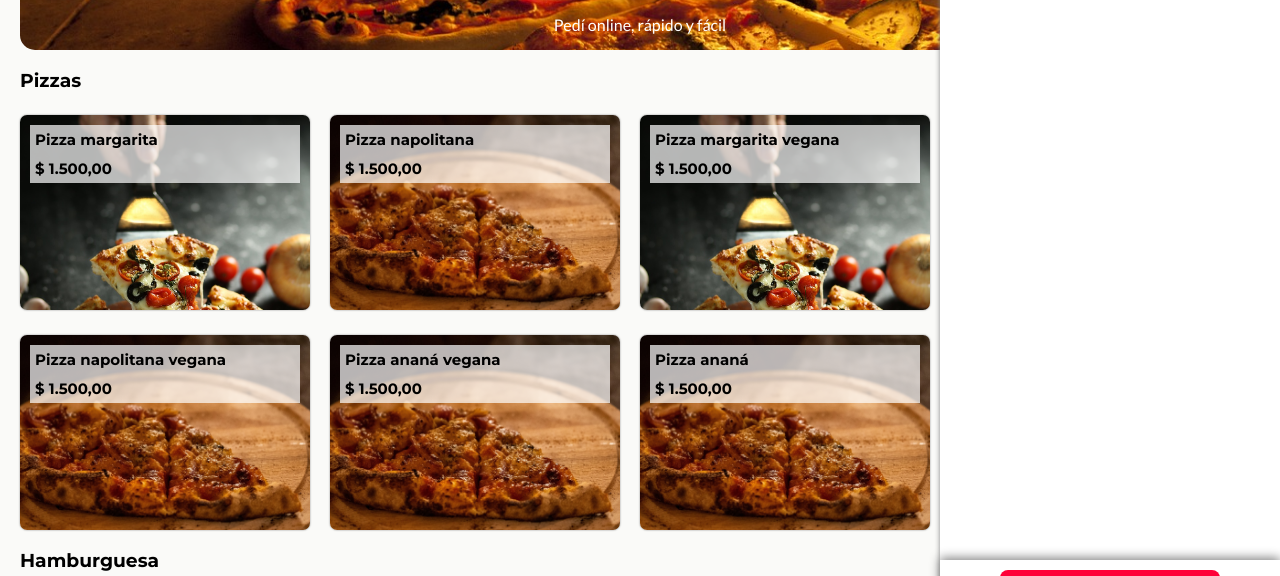
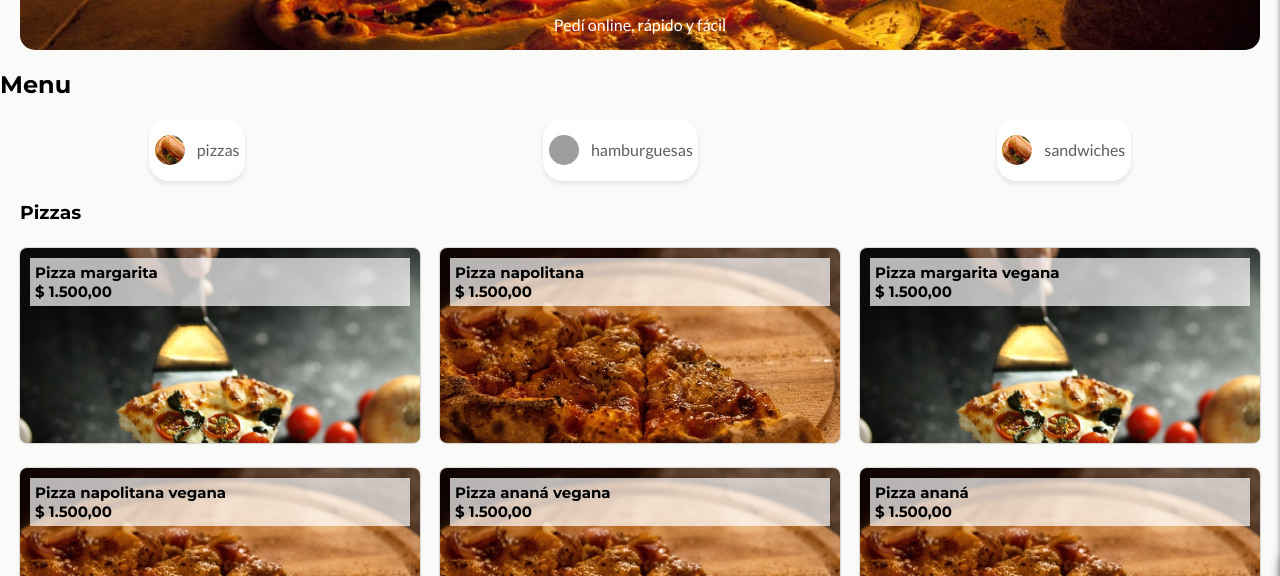
Before and after one commit to Victoria00000/pizza, a React (Create React App) app: page / in a window 1280 px wide. Shown: the part 201-777 px from the top of the page. Built offline with nearby package versions, Linux system fonts and the light colour scheme; grey boxes are pictures that could not be loaded.

Commit message:
pequeño arreglo para que funcione el hidden correctamente en Orders.js

```diff
--- a/src/components/cart/CartIcon.js
+++ b/src/components/cart/CartIcon.js
@@ -2,7 +2,7 @@ import React from 'react';
 import { ReactComponent as ShoppingIcon } from '../../assets/cart.svg';
 import styled from 'styled-components';
 import { useDispatch } from 'react-redux';
-import * as cartActions from '../../redux/cart/CartActions';
+import * as cartActions from '../../redux/cart/cartActions';
 
 //estilos
 const CartIconStyled = styled.div`
--- a/src/components/menu/Menu.js
+++ b/src/components/menu/Menu.js
@@ -3,23 +3,38 @@ import { useSelector } from 'react-redux';
 import styled from 'styled-components';
 import { formatPrice } from '../../data/data';
 import { ItemStyled, FoodGridStyled, LabelStyled } from './FoodGrid.js';
+import { TagsCardStyled, TagsImgStyled, TagsMenuStyled } from './TagsMenu';
 
-//estilos del componente Menu
+// estilos del componente Menu //
 export const MenuStyled = styled.div`
   height: 1000px;
-  margin: 0px 350px 50px 20px;
+  margin: 0px 20px 50px 20px;
   z-index: 3;
 `;
 
-//componente Menu
+// componente Menu //
 export const Menu = ({ setOpenFood }) => {
+  //
   const FoodItems = useSelector((state) => {
     //console.log(state.products.foods);
     return state.products.foods;
   });
+  const categories = useSelector((state) => {
+    return state.categories.categories;
+  });
 
   return (
     <>
+      <h2> Menu </h2>
+      <TagsMenuStyled>
+        {categories.map((category) => (
+          <TagsCardStyled>
+            <TagsImgStyled img={category.imgTag} />
+            <p> {category.section} </p>
+          </TagsCardStyled>
+        ))}
+      </TagsMenuStyled>
+
       <MenuStyled>
         {Object.entries(FoodItems).map(([sectionName, items]) => {
           return (
@@ -28,8 +43,10 @@ export const Menu = ({ setOpenFood }) => {
               <FoodGridStyled>
                 {items.map((item) => (
                   <ItemStyled img={item.img} onClick={() => setOpenFood(item)}>
-                    <LabelStyled> {item.name} </LabelStyled>
-                    <LabelStyled> {formatPrice(item.price)} </LabelStyled>
+                    <LabelStyled>
+                      <div> {item.name} </div>
+                      <div> {formatPrice(item.price)} </div>
+                    </LabelStyled>
                   </ItemStyled>
                 ))}
               </FoodGridStyled>
--- a/src/components/orders/Orders.js
+++ b/src/components/orders/Orders.js
@@ -16,11 +16,11 @@ export const OrdersStyled = styled.div`
   width: 340px;
   background-color: white;
   height: calc(100% - 93px);
-  z-index: 10;
+  z-index: 3;
   box-shadow: 4px 0px 5px 4px grey;
   display: flex;
   flex-direction: column;
-  transform: ${({ show }) => (show ? `translateX(0)` : `translateX(100)`)};
+  transform: ${({ show }) => (show ? `translateX(0)` : `translateX(100%)`)};
   transition-property: transform;
   transition-duration: 0.5s;
 `;
--- a/src/redux/cart/cartReducer.js
+++ b/src/redux/cart/cartReducer.js
@@ -1,7 +1,7 @@
-import { TOGGLE_CART_HIDDEN } from './CartActions';
+import { TOGGLE_CART_HIDDEN } from './cartActions';
 
 const INITIAL_STATE = {
-  hidden: true,
+  hidden: false,
   cartItems: [],
 };
 
--- a/src/redux/categories/categoriesReducer.js
+++ b/src/redux/categories/categoriesReducer.js
@@ -1,7 +1,7 @@
 import { arraySections } from '../../data/data';
 
 const INITIAL_STATE = {
-  foods: arraySections,
+  categories: arraySections,
 };
 
 const categoriesReducer = (state = INITIAL_STATE, action) => {
```
Also changed, not shown: src/redux/cart/cartActions.js (renamed from src/redux/cart/CartActions.js).
